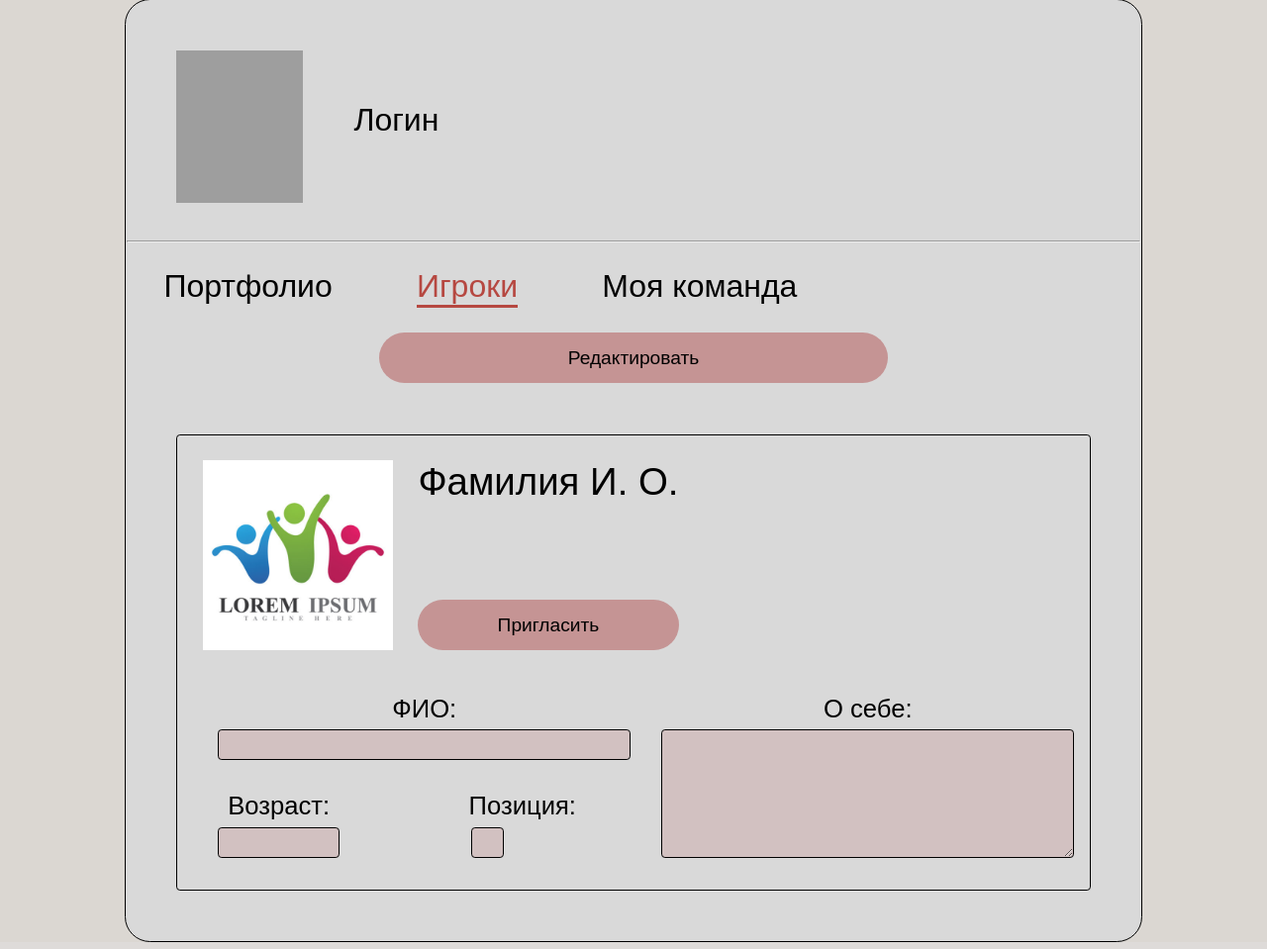
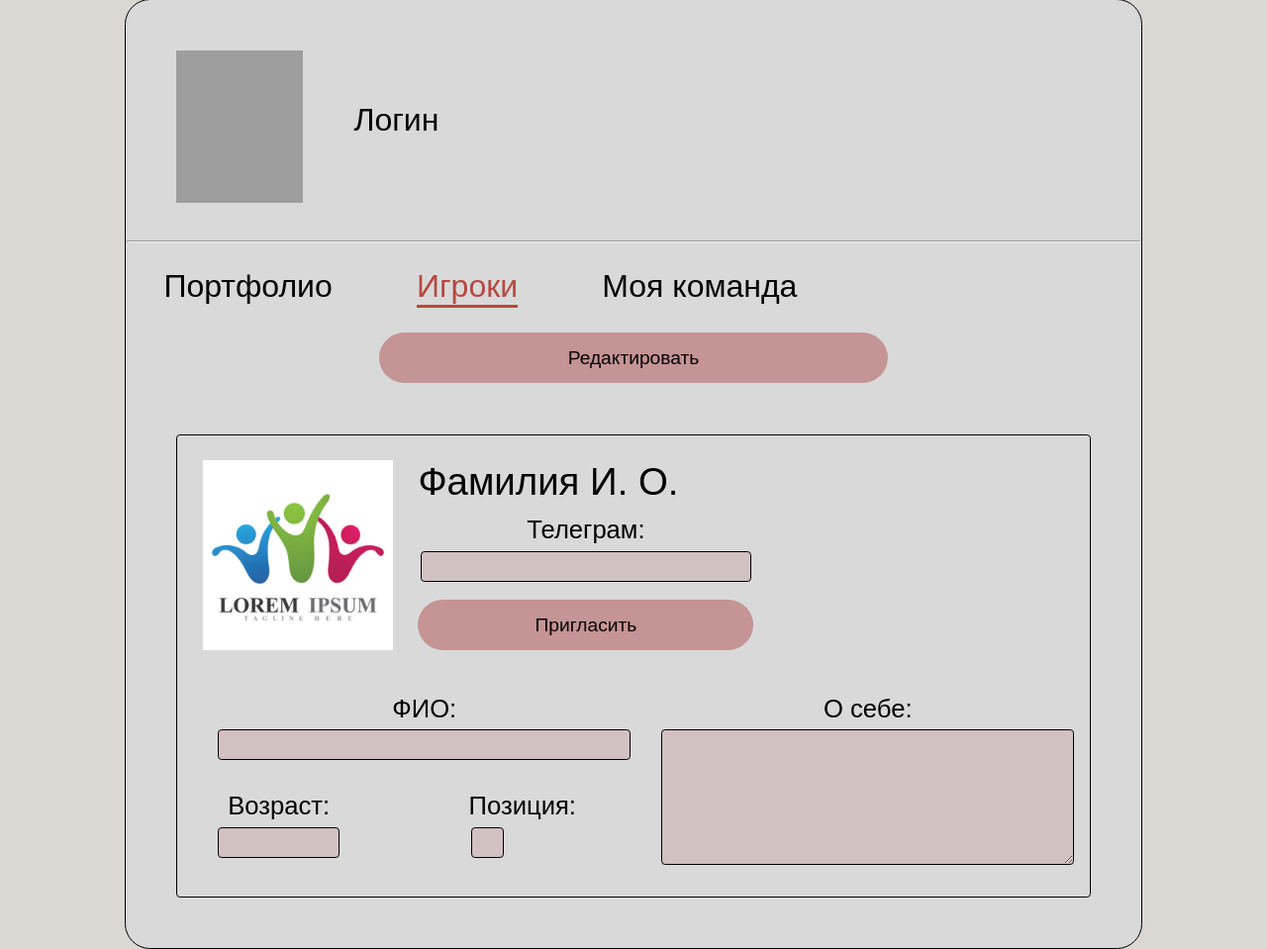
Before and after one commit to enemyare/ProfectOnlyworks, a Django app: page /team in a window 1280 px wide. Shown: the part 147-1106 px from the top of the page at 99% size. Run offline with Django 4.2, Linux system fonts and the light colour scheme; grey boxes are pictures that could not be loaded.

Commit message:
telegram

```diff
--- a/basketball/main/templates/main/profile.html
+++ b/basketball/main/templates/main/profile.html
@@ -73,6 +73,10 @@
                                 <label class="enter-text" for="age">Возраст:</label>
                                 <input class="enter" type="text" id="age">
                             </div>
+                            <div class="input">
+                                <label class="enter-text" for="telegram">Телеграм:</label>
+                                <input class="enter" type="text" id="telegram">
+                            </div>
                         </div>
                         <div class="right">
                             <div class="input pos">
@@ -88,7 +92,7 @@
                             </div>
                             <div class="input">
                                 <label class="enter-text" for="about">О себе:</label>
-                                <textarea class="enter" style="height: 18vw;" id="about"></textarea>
+                                <textarea class="enter" style="height: 25.5vw" id="about"></textarea>
                             </div>
                         </div>
                     </main>
--- a/basketball/main/templates/main/team.html
+++ b/basketball/main/templates/main/team.html
@@ -54,6 +54,10 @@
                         <img src="{% static 'main/img/team.png' %}" alt="team logo">
                         <div class="team-name">
                             <p>Фамилия И. О.</p>
+                            <div class="input" style="margin: 0;">
+                                <label class="enter-text" for="telegram">Телеграм:</label>
+                                <input readonly class="enter" type="text" id="telegram">
+                            </div>
                             <a style="margin: 0" class="start" href="#">Пригласить</a>
                         </div>
                     </header>
@@ -84,7 +88,7 @@
                         <div class="right">
                             <div class="input">
                                 <label class="enter-text" for="about">О себе:</label>
-                                <textarea readonly class="enter" style="height: 10vw;" id="about"></textarea>
+                                <textarea readonly class="enter" style="height: 10.5vw" id="about"></textarea>
                             </div>
                         </div>
                     </main>
```
